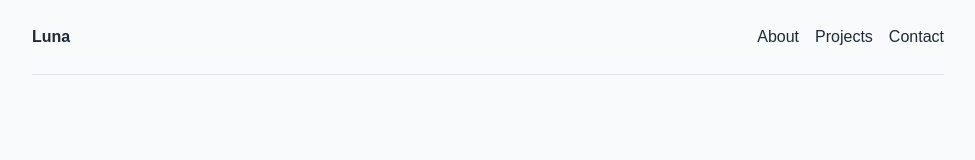
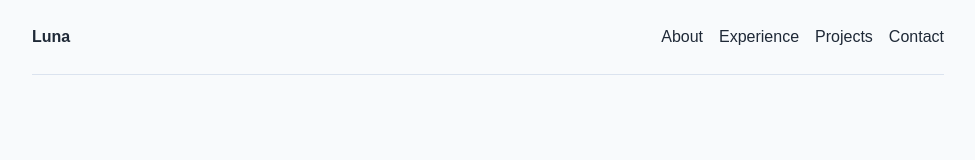
Before and after one commit to moonmoonboop/personalwebsite, a plain HTML site: page index.html in a window 1280 px wide. Shown: the top 160 px of the page, without its empty margins (152-1127 px from the left). Drawn offline with Linux system fonts and the light colour scheme.

Commit message:
Add experience navigation link

```diff
--- a/index.html
+++ b/index.html
@@ -14,6 +14,7 @@
 
         <div class="nav-links">
           <a href="#about">About</a>
+          <a href="#experience">Experience</a>
           <a href="#projects">Projects</a>
           <a href="#contact">Contact</a>
         </div>
@@ -38,7 +39,7 @@
         </p>
       </section>
 
-        <section id = "work experience">
+        <section id="experience">
           <h2>Work Experience</h2>
           <article class = "project-card">
             <h3>Tiktok</h3>
```
